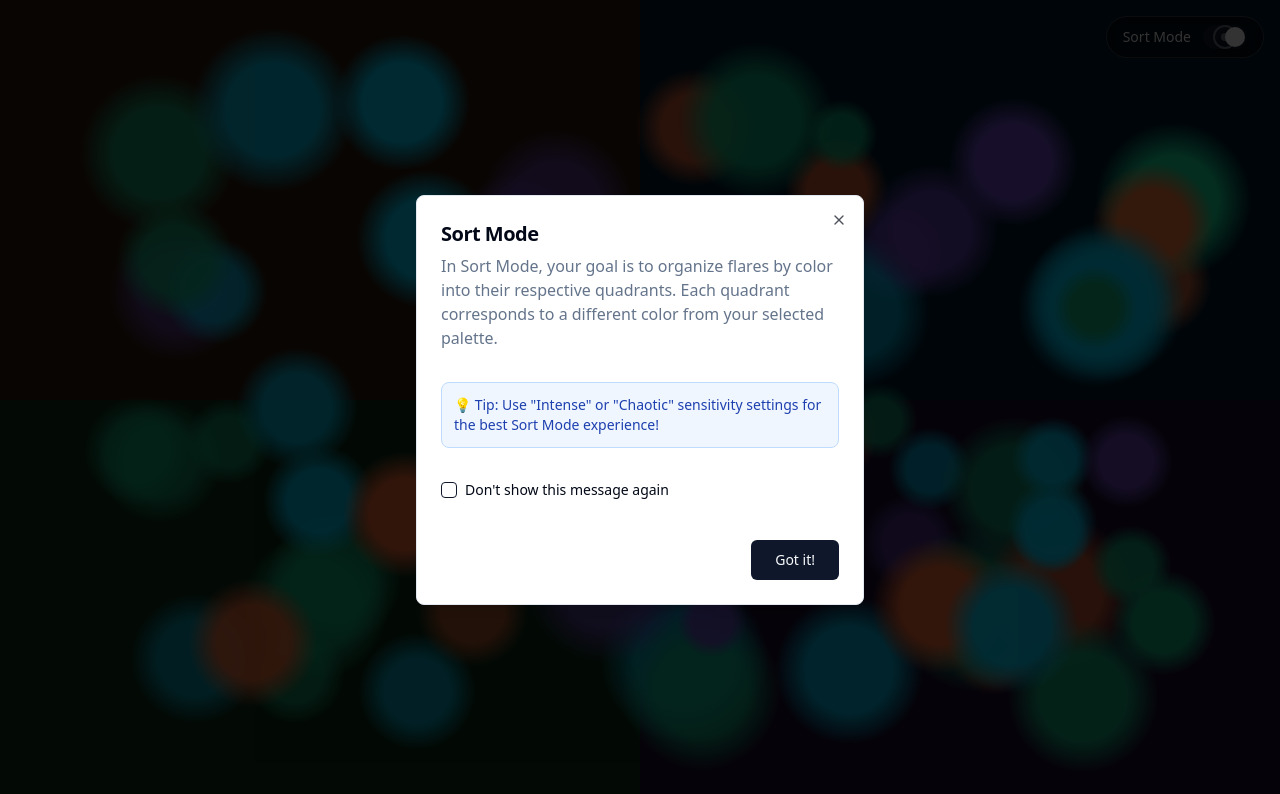
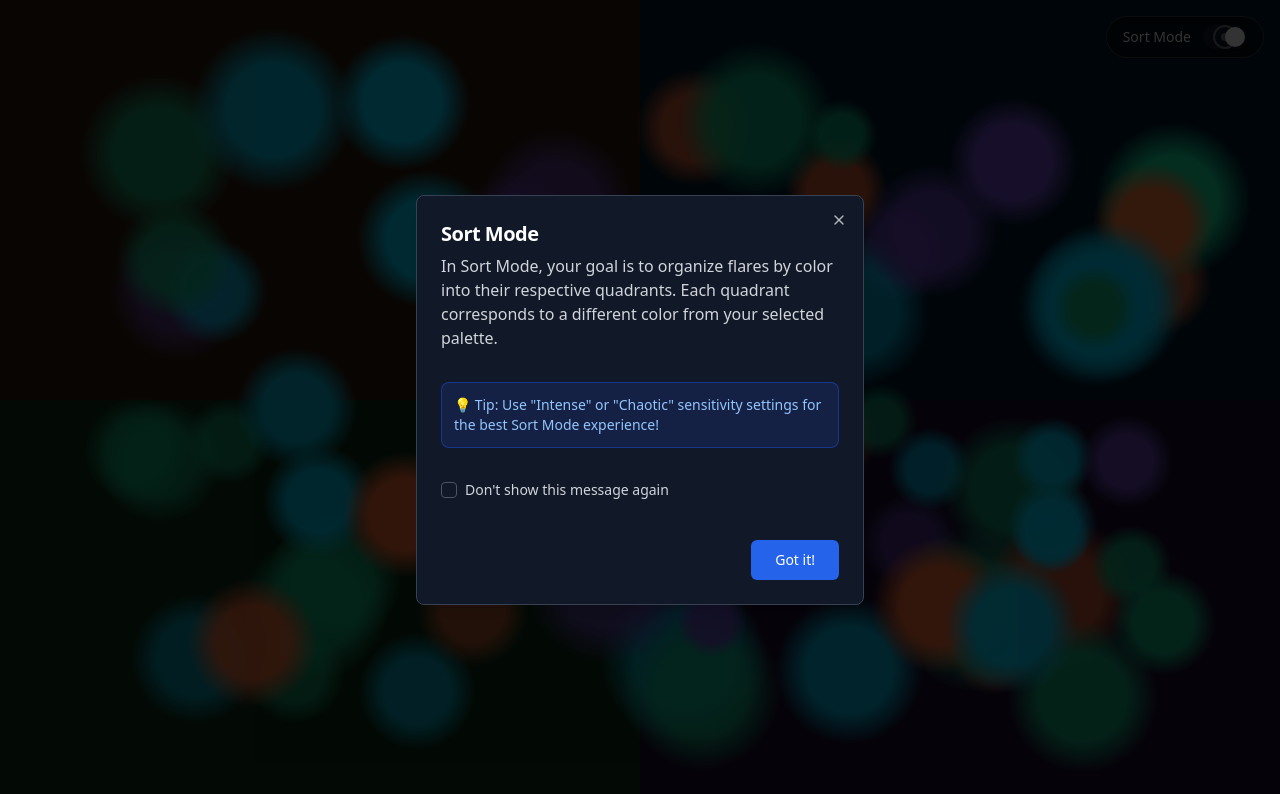
Before and after one commit to ridaangupta/spectral-flare, a React (Vite) app: page / in a window 1280 px wide. Both pictures are taken after a click on the switch 1225 px from the left and 37 px from the top of the page. Shown: the top 794 px of the page. Built offline with nearby package versions, Linux system fonts and the light colour scheme.

Commit message:
feat: Dark theme for sort mode tutorial
Applies a dark theme to the sort mode tutorial popup to match the website's overall design.

```diff
--- a/src/components/SortModeTutorial.tsx
+++ b/src/components/SortModeTutorial.tsx
@@ -24,17 +24,17 @@ const SortModeTutorial: React.FC<SortModeTutorialProps> = ({
 
   return (
     <Dialog open={isOpen} onOpenChange={handleClose}>
-      <DialogContent className="max-w-md">
+      <DialogContent className="max-w-md bg-gray-900 border-gray-700 text-white">
         <DialogHeader>
-          <DialogTitle className="text-xl font-bold">Sort Mode</DialogTitle>
-          <DialogDescription className="text-base mt-3">
+          <DialogTitle className="text-xl font-bold text-white">Sort Mode</DialogTitle>
+          <DialogDescription className="text-base mt-3 text-gray-300">
             In Sort Mode, your goal is to organize flares by color into their respective quadrants.
             Each quadrant corresponds to a different color from your selected palette.
           </DialogDescription>
         </DialogHeader>
 
-        <div className="mt-4 p-3 bg-blue-50 rounded-lg border border-blue-200">
-          <p className="text-sm text-blue-800 font-medium">
+        <div className="mt-4 p-3 bg-blue-900/30 rounded-lg border border-blue-700/50">
+          <p className="text-sm text-blue-300 font-medium">
             💡 Tip: Use "Intense" or "Chaotic" sensitivity settings for the best Sort Mode experience!
           </p>
         </div>
@@ -44,14 +44,15 @@ const SortModeTutorial: React.FC<SortModeTutorialProps> = ({
             id="dont-show"
             checked={dontShowAgain}
             onCheckedChange={(checked) => setDontShowAgain(checked as boolean)}
+            className="border-gray-600 data-[state=checked]:bg-blue-600 data-[state=checked]:border-blue-600"
           />
-          <label htmlFor="dont-show" className="text-sm font-medium">
+          <label htmlFor="dont-show" className="text-sm font-medium text-gray-300">
             Don't show this message again
           </label>
         </div>
 
         <div className="flex justify-end mt-6">
-          <Button onClick={handleClose} className="px-6">
+          <Button onClick={handleClose} className="px-6 bg-blue-600 hover:bg-blue-700 text-white">
             Got it!
           </Button>
         </div>
```
